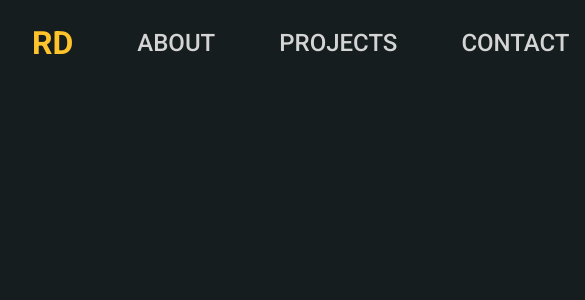
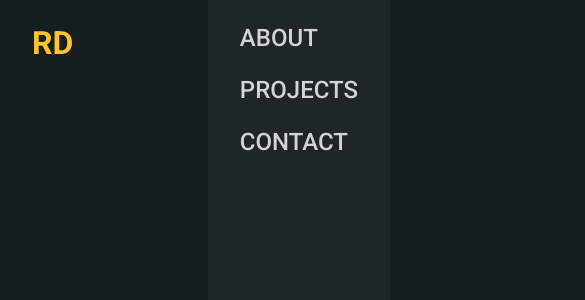
Before and after one commit to RavenDuffy/portfolio, a Next.js app in the folder portfolio_front/: page / in a window 390 px wide. Shown: the top 300 px of the page, 585 px wide, since content can reach past the window. Built offline with nearby package versions, Linux system fonts and the light colour scheme.

Commit message:
added mobile nav (toggled on 620 and below)
working on hamburger

```diff
--- /dev/null
+++ b/portfolio_front/components/nav/links.tsx
@@ -0,0 +1,22 @@
+import Link from 'next/link'
+import styles from './nav.module.scss'
+
+interface NavLinksProps {
+    isMobile?: boolean
+}
+
+export const NavLinks = ({isMobile}: NavLinksProps) => {
+    return (
+        <div className={!isMobile ? styles.links : styles.linksMobile}>
+            <Link href="#" passHref>
+                <h2>About</h2>
+            </Link>
+            <Link href="#" passHref>
+                <h2>Projects</h2>
+            </Link>
+            <Link href="#" passHref>
+                <h2>Contact</h2>
+            </Link>
+        </div>
+    )
+}
--- a/portfolio_front/components/nav/nav.module.scss
+++ b/portfolio_front/components/nav/nav.module.scss
@@ -1,7 +1,10 @@
+// hacky fix for varible opacity
+$main-focus-back: #20282B;
+
 .navbar {
     display: flex;
     flex-direction: row;
-    align-items: center;
+    align-items: flex-start;
     justify-content: space-between;
     padding: 1.5rem 0;
 
@@ -25,4 +28,25 @@
             color: var(--main-grey);
         }
     }
+
+    .linksMobile {
+        position: fixed;
+        top: 0;
+        bottom: 0;
+        right: 0;
+        display: flex;
+        flex-direction: column;
+        align-items: flex-start;
+        background-color: rgba($main-focus-back, 0.95);
+
+        h2 {
+            margin-bottom: 1.5rem;
+            font-weight: 500;
+            color: var(--main-grey);
+        }
+
+        h2:first-child {
+            margin-top: 1.5rem;
+        }
+    }
 }
--- a/portfolio_front/components/nav/nav.tsx
+++ b/portfolio_front/components/nav/nav.tsx
@@ -1,5 +1,6 @@
 import Link from 'next/link'
 import { useWindowSize } from '../../hooks/useWindowSize'
+import { NavLinks } from './links'
 import styles from './nav.module.scss'
 
 export const Navbar = () => {
@@ -10,17 +11,11 @@ export const Navbar = () => {
             <Link href="#" passHref>
                 <h1 className={styles.home}>RD</h1>
             </Link>
-            <div className={styles.links}>
-                <Link href="#" passHref>
-                    <h2>About</h2>
-                </Link>
-                <Link href="#" passHref>
-                    <h2>Projects</h2>
-                </Link>
-                <Link href="#" passHref>
-                    <h2>Contact</h2>
-                </Link>
-            </div>
+
+            {windowSize.width && windowSize.width > 620
+                ? <NavLinks />
+                : <NavLinks isMobile />
+            }
         </div>
     )
 }
```
